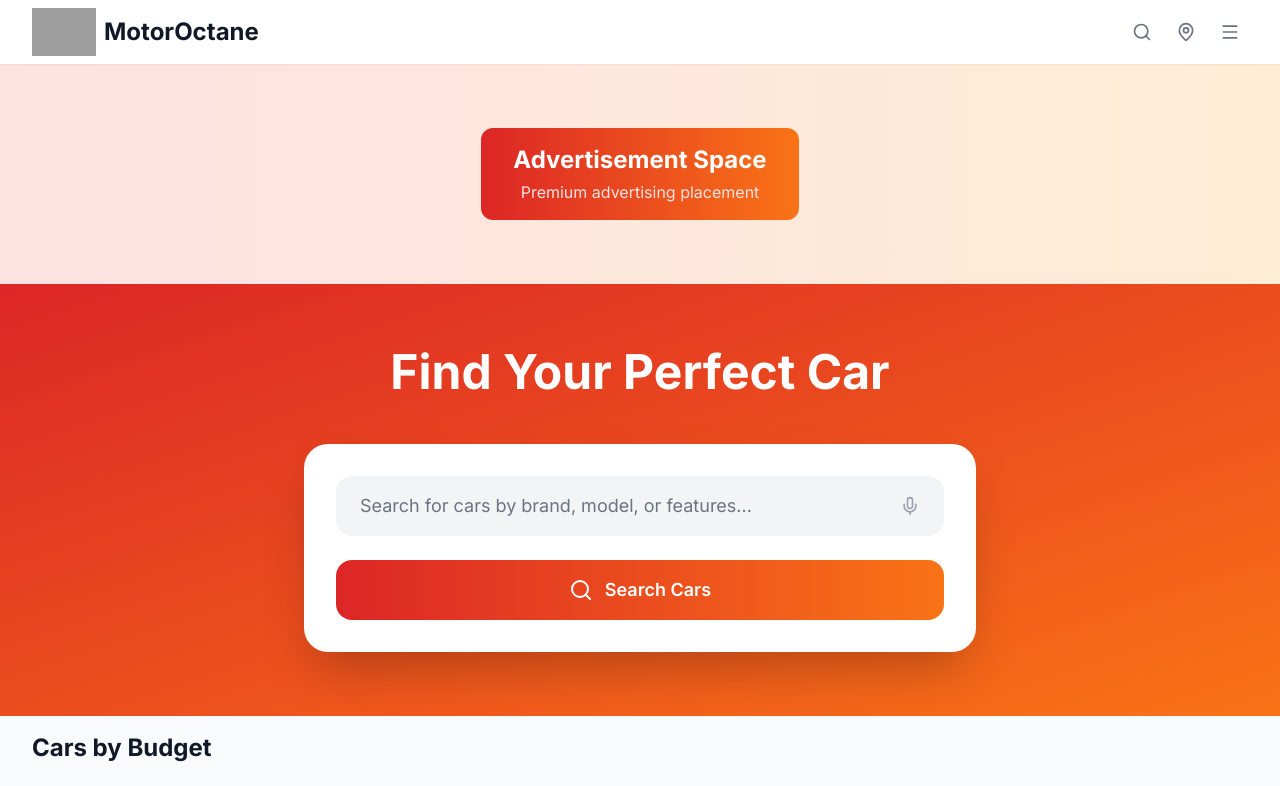
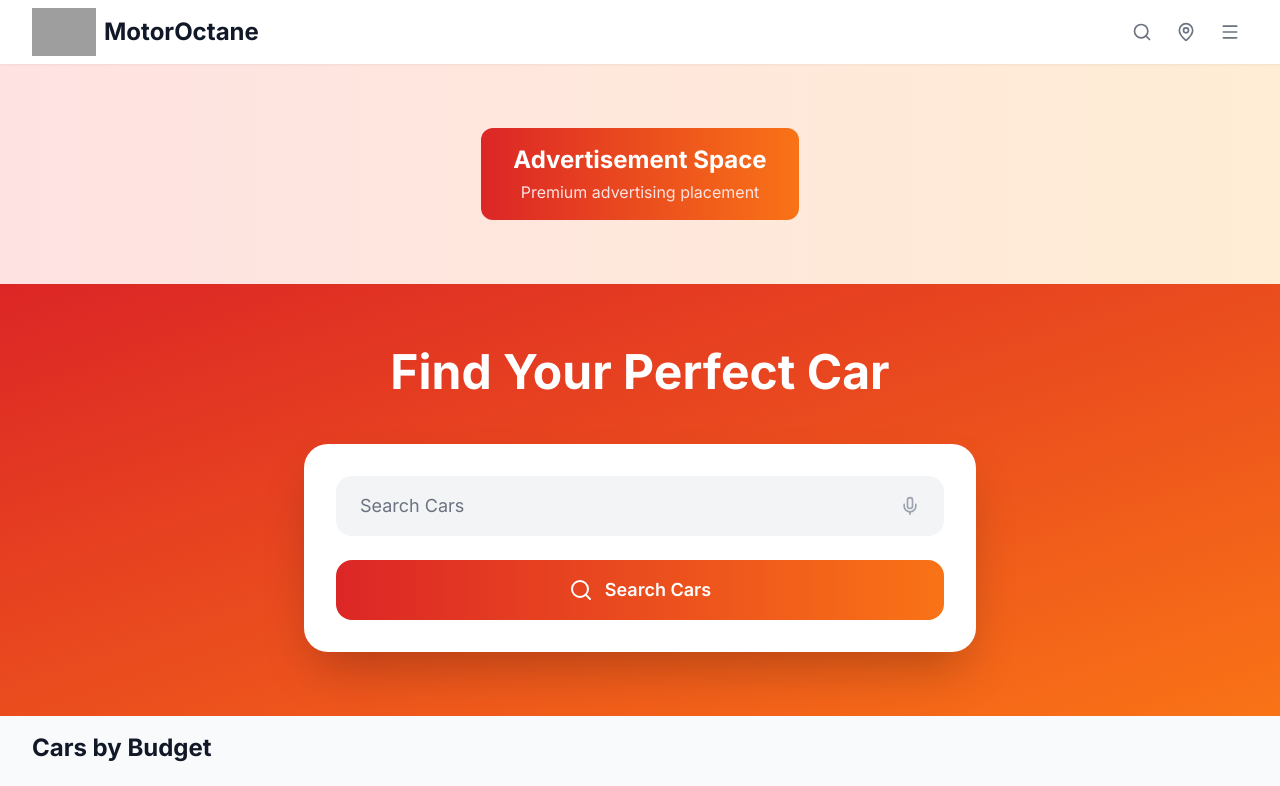
Before and after one commit to KarimF430/Killer-Whale, a Next.js app: page / in a window 1280 px wide. Shown: the top 786 px of the page. Built offline with nearby package versions, Linux system fonts and the light colour scheme; no server answers; grey boxes are pictures that could not be loaded.

Commit message:
Fix ai search text correction

```diff
--- a/components/home/HeroSection.tsx
+++ b/components/home/HeroSection.tsx
@@ -33,7 +33,7 @@ export default function HeroSection() {
                 value={searchQuery}
                 onClick={handleInputClick}
                 onChange={(e) => setSearchQuery(e.target.value)}
-                placeholder="Search for cars by brand, model, or features..."
+                placeholder="Search Cars"
                 className="w-full px-6 py-4 text-gray-900 placeholder-gray-500 text-lg bg-gray-100 rounded-2xl border-0 focus:outline-none focus:ring-2 focus:ring-red-500 pr-20 cursor-pointer"
                 aria-label="Search for cars"
                 readOnly
```
Also changed, not shown: 1 other file (tests, documents, lock files or other folders).
